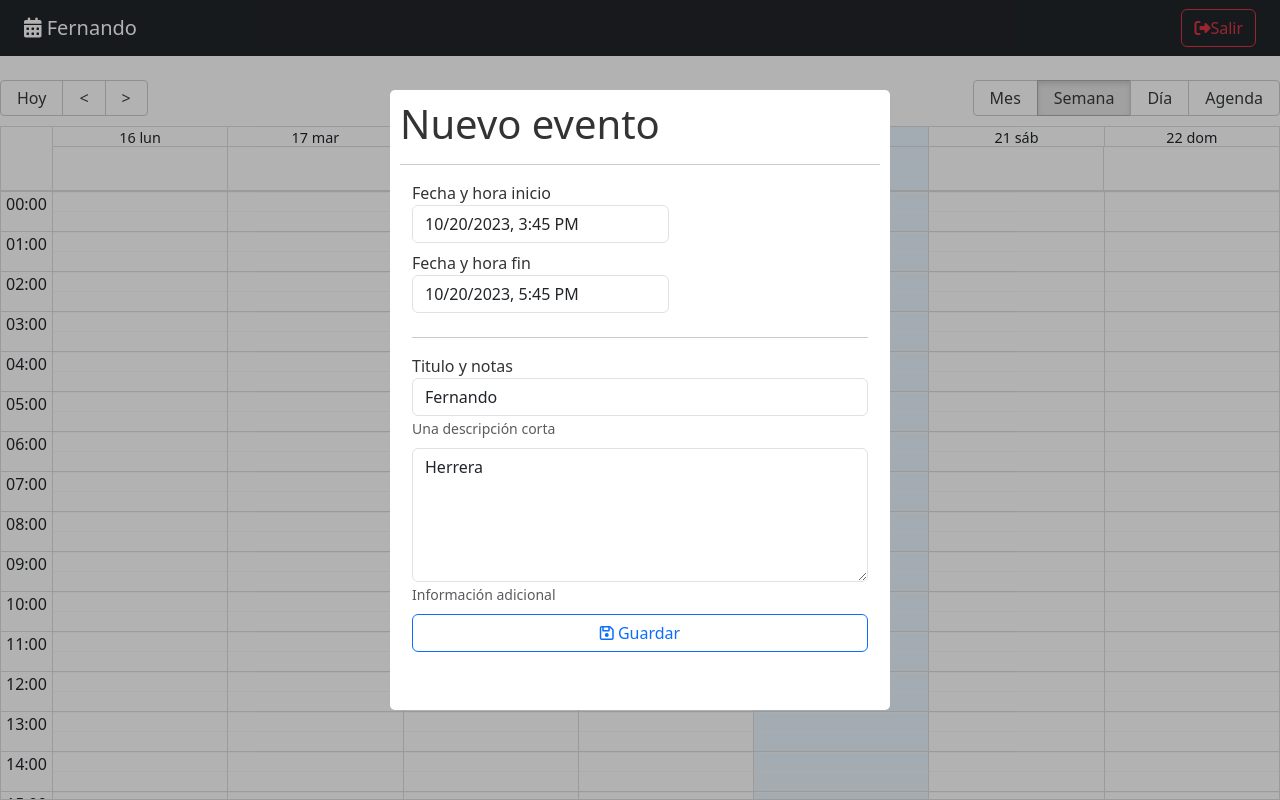
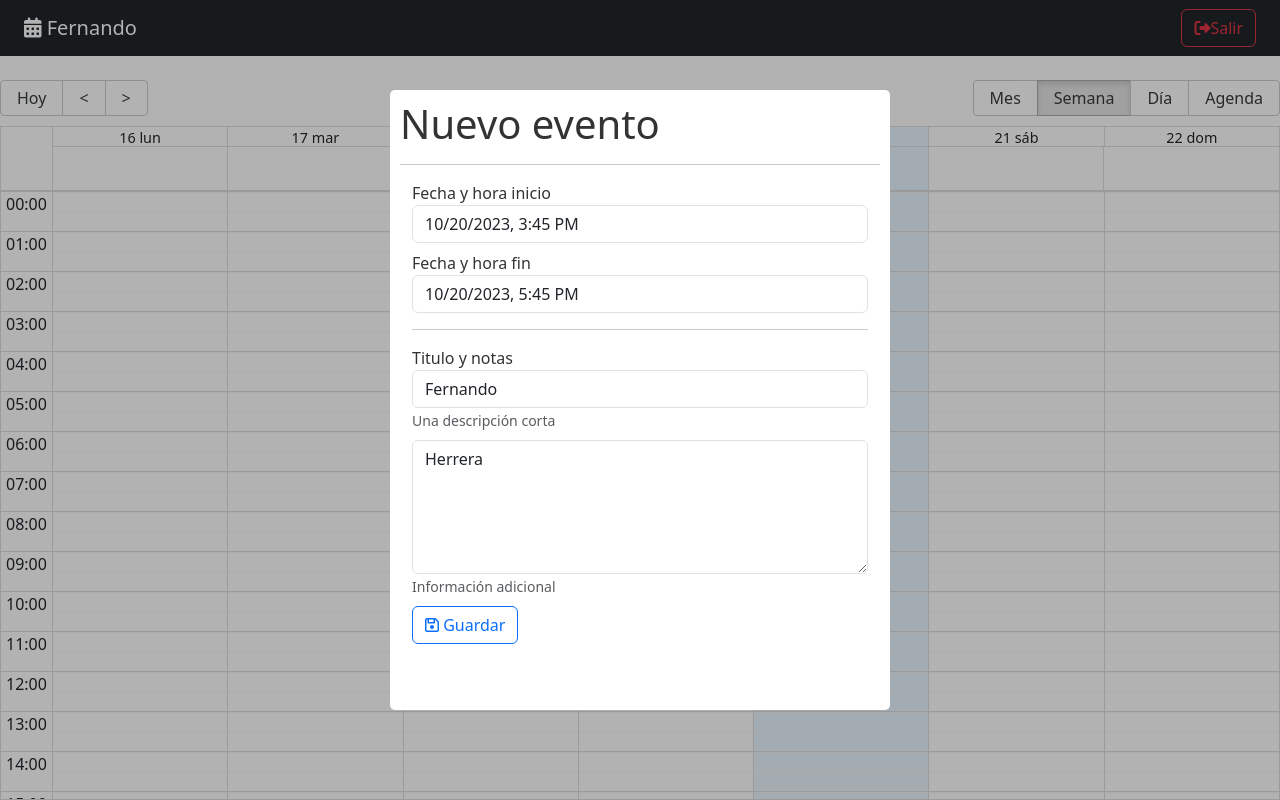
Before and after one commit to AsterixKo/10-calendar, a React (Vite) app: page / in a window 1280 px wide. Built offline with nearby package versions, Linux system fonts and the light colour scheme.

Commit message:
DatePicker corregir width

```diff
--- a/src/calendar/components/CalendarModal.jsx
+++ b/src/calendar/components/CalendarModal.jsx
@@ -51,12 +51,10 @@ export const CalendarModal = () => {
     >
       <h1> Nuevo evento </h1>
       <hr />
-      <form
-        className="container"
-        style={{ display: "flex", flexDirection: "column" }}
-      >
+      <form className="container">
         <div className="form-group mb-2">
-          <label style={{ display: "block" }}>Fecha y hora inicio</label>
+          <label>Fecha y hora inicio</label>
+          <div className="customDatePickerWidth">
             <DatePicker
               selected={formValues.start}
               className="form-control"
@@ -64,9 +62,11 @@ export const CalendarModal = () => {
               dateFormat="Pp"
             />
           </div>
+        </div>
 
         <div className="form-group mb-2">
-          <label style={{ display: "block" }}>Fecha y hora fin</label>
+          <label>Fecha y hora fin</label>
+          <div className="customDatePickerWidth">
             <DatePicker
               minDate={formValues.start}
               selected={formValues.end}
@@ -74,6 +74,7 @@ export const CalendarModal = () => {
               onChange={(event) => onDateChanged(event, "end")}
               dateFormat="Pp"
             />
+          </div>
         </div>
 
         <hr />
--- a/src/styles.css
+++ b/src/styles.css
@@ -38,3 +38,10 @@
   outline: none;
   padding: 10px;
 }
+
+.customDatePickerWidth,
+.customDatePickerWidth > div.react-datepicker-wrapper,
+.customDatePickerWidth > div > div.react-datepicker__input-container
+.customDatePickerWidth > div > div.react-datepicker__input-container input {
+   width: 100%;
+}
```
Lines whose indentation alone changed are shown as unchanged.
